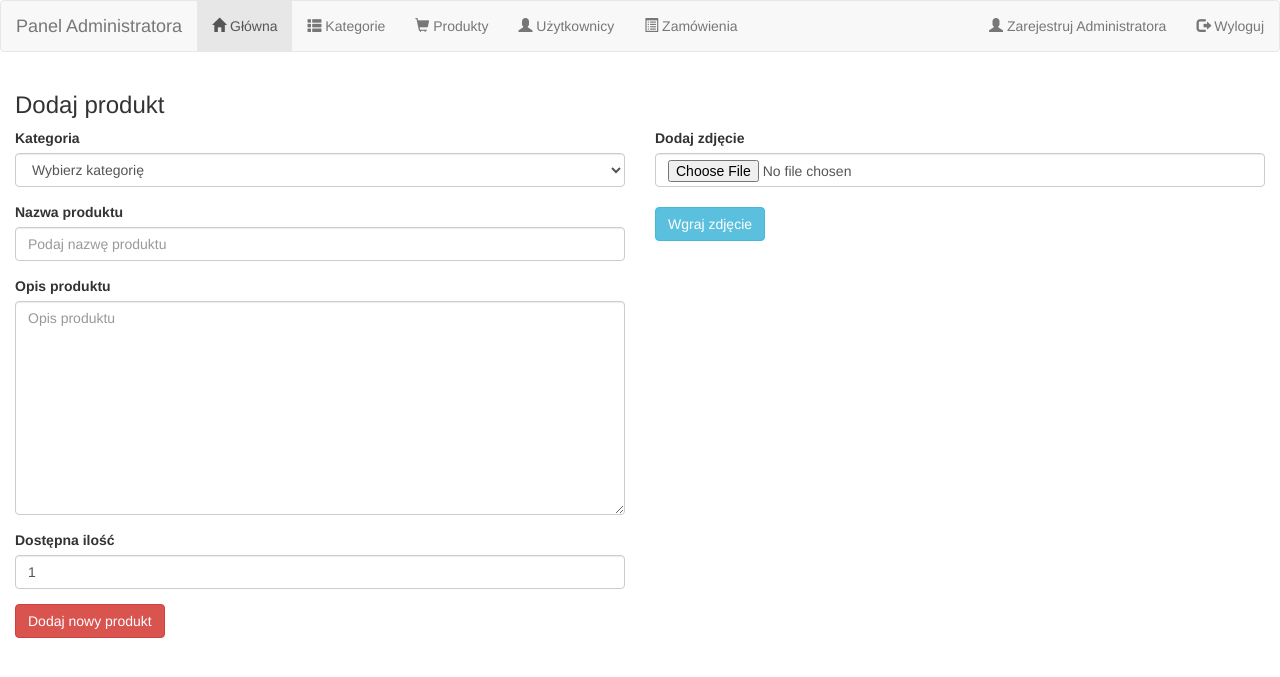
After one commit to Karol-Szalwinski/M-K_SHOP, a PHP site: page /admin/addProduct.php in a window 1280 px wide. The commit adds this page. Shown: the top 677 px of the page. Run offline with PHP 8.4, Linux system fonts and the light colour scheme.

Commit message:
Dodana strona dodawania produktu

```diff
--- /dev/null
+++ b/admin/addProduct.php
@@ -0,0 +1,74 @@
+<?php
+/*
+ * To change this license header, choose License Headers in Project Properties.
+ * To change this template file, choose Tools | Templates
+ * and open the template in the editor.
+ */
+?>
+
+<!DOCTYPE html>
+<html>
+    <head>
+        <title>M&K Shop - Admin Panel - Add Product</title>
+        <meta charset="UTF-8">
+        <link rel="stylesheet" href="../css/style.css" type="text/css" />
+    </head>
+    <body>
+        <!-----------Nagłówek z menu-------------->
+        <header>
+            <?php require_once __DIR__ . '/header.php' ?>
+        </header>
+
+        <!—-----------Główna treść --------------->
+
+        <div class="container-fluid text-center">
+
+            <div class="row content">
+
+                <div class="col-sm-12 text-left">
+
+                    <h3>Dodaj produkt</h3>
+                </div>
+                <div class="col-sm-6 text-left">
+
+                    <form>
+                        <div class="form-group">
+                            <label for="category">Kategoria</label>
+                            <select class="form-control" id="category" name="category">
+                                <option value="1">Wybierz kategorię</option>
+                                <option value="2">Kategoria 1</option>
+                                <option value="3">Kategoria 2</option>
+                                <option value="4">Kategoria 3</option>
+                            </select>
+                        </div>
+                        <div class="form-group">
+                            <label for="name">Nazwa produktu</label>
+                            <input type="text" class="form-control" id="name" name="name" placeholder="Podaj nazwę produktu">
+                        </div>
+                        <div class="form-group">
+                            <label for="description">Opis produktu</label>
+                            <textarea type="text" class="form-control" id="description" rows="10"
+                                      name="description" placeholder="Opis produktu"></textarea>
+                        </div>
+                        <div class="form-group">
+                            <label for="quantity">Dostępna ilość</label>
+                            <input type="number" class="form-control" id="quantity" name="quantity" min="1" max="10" step="1" value="1">
+                        </div>
+                        <button type="submit" class="btn btn-danger">Dodaj nowy produkt</button>
+                    </form>
+                </div>
+                <div class="col-sm-6 text-left">
+                    <form action="#" method="post" enctype="multipart/form-data">
+                        <div class="form-group">
+                            <label for="fileToUpload">Dodaj zdjęcie</label>
+                            <input class="form-control" type="file" name="fileToUpload" id="fileToUpload"><br>
+                            <input class="btn btn-info" type="submit" value="Wgraj zdjęcie" name="submit">
+                        </div>
+                    </form>
+                </div>
+
+            </div>
+        </div>
+
+    </body>
+</html>
--- a/shop/header.php
+++ b/shop/header.php
@@ -7,7 +7,11 @@
 
 require_once __DIR__ . '/../src/required.php';
 ?>
-
+<script>
+    $(document).ready(function() {
+        $('a[href="' + this.location.pathname + '"]').parent().addClass('active');
+    });
+</script>
 <nav class="navbar navbar-inverse">
   <div class="container-fluid">
     <div class="navbar-header">
```
Also changed, not shown: shop/myMessages.php (+75 -0 lines), database/M-K_SHOP.sql (renamed from M-K_SHOP.sql).
